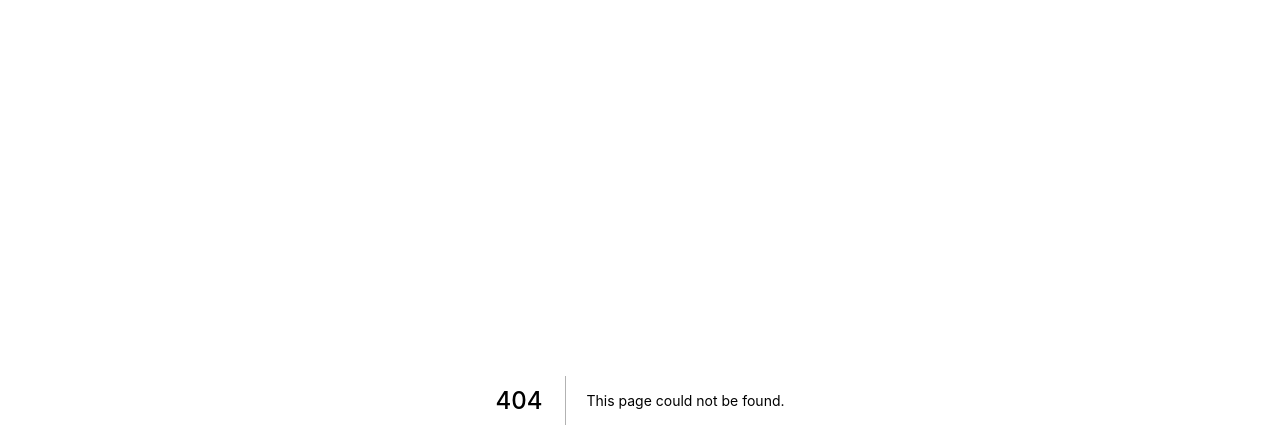
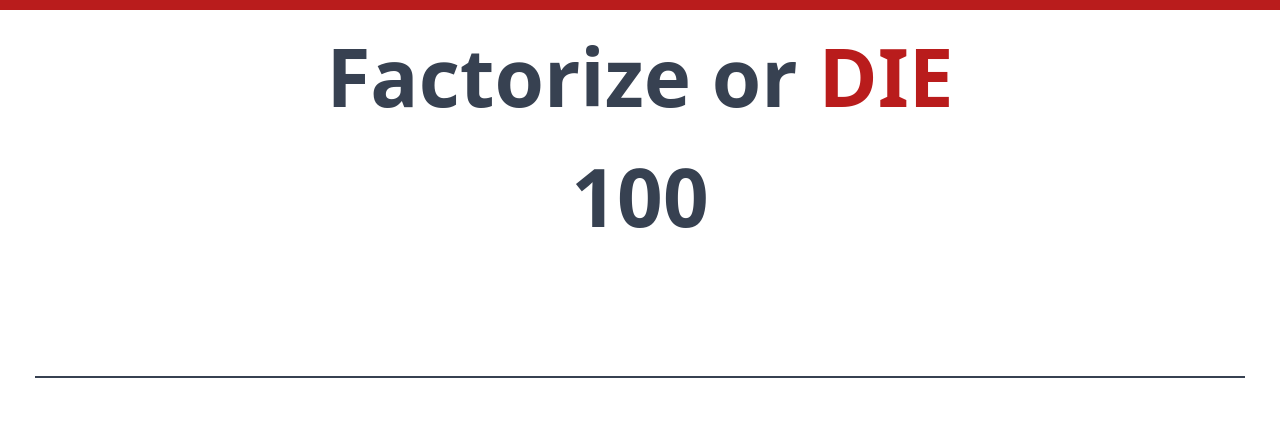
Before and after one commit to TomiMoreno/factorize-or-die, a Next.js app: page /classic in a window 1280 px wide. Before the commit this address had no page. Shown: the top 448 px of the page. Built offline with nearby package versions, Linux system fonts and the light colour scheme.

Commit message:
Add classic, bullet and menu

```diff
--- /dev/null
+++ b/src/components/Fact.tsx
@@ -0,0 +1,23 @@
+import React from "react";
+import { useNumberFact } from "../hooks/useNumbersFact";
+
+export default function Fact({
+  numberToFactorize,
+}: {
+  numberToFactorize: number;
+}) {
+  const fact = " " + useNumberFact(numberToFactorize) + " ";
+  const splittedFact = fact.split(` ${numberToFactorize.toString()} `);
+  return (
+    <h2 className="text-5xl font-extrabold leading-normal text-gray-700 md:text-[4rem]">
+      {splittedFact.map((currentLine, index) => (
+        <>
+          {currentLine}
+          {index < splittedFact.length - 1 && (
+            <span className="text-red-700">{` ${numberToFactorize} `}</span>
+          )}
+        </>
+      ))}
+    </h2>
+  );
+}
--- /dev/null
+++ b/src/components/Layout.tsx
@@ -0,0 +1,32 @@
+import Head from "next/head";
+import { useRouter } from "next/router";
+import React from "react";
+
+export default function Layout({ children }: { children: React.ReactNode }) {
+  const { pathname } = useRouter();
+
+  return (
+    <div>
+      <Head>
+        <title>Factorize or DIE</title>
+        <meta name="description" content="Generated by create-t3-app" />
+        <link rel="icon" href="/favicon.ico" />
+      </Head>
+
+      <main className="container mx-auto flex min-h-screen flex-col items-center justify-start p-4">
+        <h1 className="text-5xl font-extrabold leading-normal text-gray-700 md:text-[5rem]">
+          {pathname === "/free" ? (
+            <span>
+              Factorize and <span className="text-green-700">Chill</span>
+            </span>
+          ) : (
+            <span>
+              Factorize or <span className="text-red-700">DIE</span>
+            </span>
+          )}
+        </h1>
+        {children}
+      </main>
+    </div>
+  );
+}
--- a/src/components/ProgressBar.tsx
+++ b/src/components/ProgressBar.tsx
@@ -1,8 +1,8 @@
 import { useEffect, useState } from "react";
-import { LIMIT_FACTORIZE_TIME } from "../utils/constants";
+import { BULLET_LIMIT_FACTORIZE_TIME } from "../utils/constants";
 
 export default function ProgressBar({
-  timeToFill = LIMIT_FACTORIZE_TIME,
+  timeToFill = BULLET_LIMIT_FACTORIZE_TIME,
   fill = false,
 }) {
   const [fillBar, setFillBar] = useState(false);
--- a/src/hooks/useFactorize.ts
+++ b/src/hooks/useFactorize.ts
@@ -1,6 +1,6 @@
 /* eslint-disable @typescript-eslint/no-empty-function */
 import { useEffect, useState, useCallback } from "react";
-import { isPrime } from "../utils/math";
+import { isPrime, getFactors } from "../utils/math";
 
 const randomNum = (limit = 100) => Math.ceil(Math.random() * (limit - 1)) + 1;
 
@@ -13,6 +13,9 @@ export const useFactorize = ({
   onWin,
 }: UseFactorizeProps) => {
   const [numberToFactorize, setNumberToFactorize] = useState(randomNum);
+  const [factors, setFactors] = useState<number[]>(() =>
+    getFactors(numberToFactorize)
+  );
 
   const newNumberToFactorize = useCallback(() => {
     setNumberToFactorize((prevNumber) => {
@@ -20,6 +23,8 @@ export const useFactorize = ({
       while (newNumber === prevNumber) {
         newNumber = randomNum();
       }
+
+      setFactors(getFactors(newNumber));
       return newNumber;
     });
   }, []);
@@ -47,5 +52,6 @@ export const useFactorize = ({
   return {
     numberToFactorize,
     newNumberToFactorize,
+    factors,
   };
 };
--- a/src/pages/_app.tsx
+++ b/src/pages/_app.tsx
@@ -1,8 +1,13 @@
 import "../styles/globals.css";
 import type { AppType } from "next/dist/shared/lib/utils";
+import Layout from "../components/Layout";
 
 const MyApp: AppType = ({ Component, pageProps }) => {
-  return <Component {...pageProps} />;
+  return (
+    <Layout>
+      <Component {...pageProps} />
+    </Layout>
+  );
 };
 
 export default MyApp;
--- /dev/null
+++ b/src/pages/bullet.tsx
@@ -0,0 +1,84 @@
+import React, { useState } from "react";
+import ProgressBar from "../components/ProgressBar";
+import { useFactorize } from "../hooks/useFactorize";
+import { useNumberFact } from "../hooks/useNumbersFact";
+import { BULLET_LIMIT_FACTORIZE_TIME } from "../utils/constants";
+import { Button } from "../components/Button";
+import { useTimeout } from "../hooks/useTimeout";
+import { useEffect } from "react";
+
+export default function Bullet() {
+  const [status, setStatus] = useState<"playing" | "win" | "lose">("playing");
+  const [factorization, setFactorization] = useState("");
+  const { start, stop } = useTimeout(
+    () => setStatus("lose"),
+    BULLET_LIMIT_FACTORIZE_TIME
+  );
+  const { numberToFactorize, newNumberToFactorize, factors } = useFactorize({
+    factorization,
+    onWin: () => {
+      setStatus("win");
+    },
+  });
+  const fact = " " + useNumberFact(numberToFactorize) + " ";
+  const splittedFact = fact.split(` ${numberToFactorize.toString()} `);
+  const tryAgain = () => {
+    setFactorization("");
+    newNumberToFactorize();
+    setStatus("playing");
+  };
+
+  const next = () => {
+    newNumberToFactorize();
+    setStatus("playing");
+  };
+
+  useEffect(() => {
+    if (status === "playing") start();
+    if (status === "win") stop();
+  }, [status]); // eslint-disable-line react-hooks/exhaustive-deps
+
+  return (
+    <div className="flex flex-col items-center justify-center">
+      <ProgressBar fill={status === "playing"} />
+      {status === "playing" && (
+        <div className="flex flex-col items-center justify-center">
+          <h2 className="text-5xl font-extrabold leading-normal text-gray-700 md:text-[5rem]">
+            {numberToFactorize}
+          </h2>
+          <input
+            value={factorization}
+            onChange={(e) => setFactorization(e.target.value)}
+            className="border-b-2 border-gray-700 text-5xl font-extrabold leading-normal text-gray-700 focus:border-red-700 focus:outline-none md:text-[5rem]"
+          />
+        </div>
+      )}
+      {status === "win" && (
+        <div className="flex flex-col items-center gap-5">
+          <h2 className="text-5xl font-extrabold leading-normal text-gray-700 md:text-[4rem]">
+            {splittedFact.map((currentLine, index) => (
+              <>
+                {currentLine}
+                {index < splittedFact.length - 1 && (
+                  <span className="text-red-700">{` ${numberToFactorize} `}</span>
+                )}
+              </>
+            ))}
+          </h2>
+          <Button onClick={next}>Next</Button>
+        </div>
+      )}
+      {status === "lose" && (
+        <div className="flex flex-col items-center gap-5">
+          <h2 className="text-5xl font-extrabold leading-normal text-gray-700 md:text-[4rem]">
+            You lose
+          </h2>
+          <h2 className="text-5xl font-extrabold leading-normal text-gray-700 md:text-[4rem]">
+            The answer was: {factors.join("*")}
+          </h2>
+          <Button onClick={tryAgain}>Try Again</Button>
+        </div>
+      )}
+    </div>
+  );
+}
--- a/src/game/Game.tsx
+++ b/src/pages/classic.tsx
@@ -1,48 +1,47 @@
 import React, { useState } from "react";
 import ProgressBar from "../components/ProgressBar";
 import { useFactorize } from "../hooks/useFactorize";
-import { useNumberFact } from "../hooks/useNumbersFact";
-import { LIMIT_FACTORIZE_TIME } from "../utils/constants";
+import { CLASSIC_LIMIT_FACTORIZE_TIME } from "../utils/constants";
 import { Button } from "../components/Button";
 import { useTimeout } from "../hooks/useTimeout";
 import { useEffect } from "react";
 
-export default function Game() {
+export default function Classic() {
   const [status, setStatus] = useState<"playing" | "win" | "lose">("playing");
+  const [factorizedNumbers, setFactorizedNumbers] = useState(0);
   const [factorization, setFactorization] = useState("");
-  const { start, stop } = useTimeout(
+  const { start } = useTimeout(
     () => setStatus("lose"),
-    LIMIT_FACTORIZE_TIME
+    CLASSIC_LIMIT_FACTORIZE_TIME
   );
+
   const { numberToFactorize, newNumberToFactorize } = useFactorize({
     factorization,
     onWin: () => {
-      setStatus("win");
+      setFactorizedNumbers(
+        (prevFactorizedNumbers) => prevFactorizedNumbers + 1
+      );
       setFactorization("");
+      newNumberToFactorize();
     },
   });
-  const fact = " " + useNumberFact(numberToFactorize) + " ";
-  const splittedFact = fact.split(` ${numberToFactorize.toString()} `);
 
-  const tryAgain = () => {
+  const playAgain = () => {
     setFactorization("");
-    newNumberToFactorize();
-    setStatus("playing");
-  };
-
-  const next = () => {
     newNumberToFactorize();
     setStatus("playing");
   };
 
   useEffect(() => {
     if (status === "playing") start();
-    if (status === "win") stop();
   }, [status]); // eslint-disable-line react-hooks/exhaustive-deps
 
   return (
     <div className="flex flex-col items-center justify-center">
-      <ProgressBar fill={status === "playing"} />
+      <ProgressBar
+        timeToFill={CLASSIC_LIMIT_FACTORIZE_TIME}
+        fill={status === "playing"}
+      />
       {status === "playing" && (
         <div className="flex flex-col items-center justify-center">
           <h2 className="text-5xl font-extrabold leading-normal text-gray-700 md:text-[5rem]">
@@ -55,27 +54,12 @@ export default function Game() {
           />
         </div>
       )}
-      {status === "win" && (
-        <div className="flex flex-col items-center gap-5">
-          <h2 className="text-5xl font-extrabold leading-normal text-gray-700 md:text-[4rem]">
-            {splittedFact.map((currentLine, index) => (
-              <>
-                {currentLine}
-                {index < splittedFact.length - 1 && (
-                  <span className="text-red-700">{` ${numberToFactorize} `}</span>
-                )}
-              </>
-            ))}
-          </h2>
-          <Button onClick={next}>Next</Button>
-        </div>
-      )}
       {status === "lose" && (
         <div className="flex flex-col items-center gap-5">
           <h2 className="text-5xl font-extrabold leading-normal text-gray-700 md:text-[4rem]">
-            You lose
+            you factorize {factorizedNumbers} numbers!
           </h2>
-          <Button onClick={tryAgain}>Try Again</Button>
+          <Button onClick={playAgain}>play again</Button>
         </div>
       )}
     </div>
--- /dev/null
+++ b/src/pages/free.tsx
@@ -0,0 +1,55 @@
+import React, { useState } from "react";
+import { useFactorize } from "../hooks/useFactorize";
+import { Button } from "../components/Button";
+import { useNumberFact } from "../hooks/useNumbersFact";
+
+export default function Free() {
+  const [status, setStatus] = useState<"playing" | "win">("playing");
+  const [factorization, setFactorization] = useState("");
+  const { numberToFactorize, newNumberToFactorize } = useFactorize({
+    factorization,
+    onWin: () => {
+      setStatus("win");
+    },
+  });
+  const fact = " " + useNumberFact(numberToFactorize) + " ";
+  const splittedFact = fact.split(` ${numberToFactorize.toString()} `);
+
+  const next = () => {
+    setFactorization("");
+    newNumberToFactorize();
+    setStatus("playing");
+  };
+
+  return (
+    <div className="flex flex-col items-center justify-center">
+      {status === "playing" && (
+        <div className="flex flex-col items-center justify-center">
+          <h2 className="text-5xl font-extrabold leading-normal text-gray-700 md:text-[5rem]">
+            {numberToFactorize}
+          </h2>
+          <input
+            value={factorization}
+            onChange={(e) => setFactorization(e.target.value)}
+            className="border-b-2 border-gray-700 text-5xl font-extrabold leading-normal text-gray-700 focus:border-red-700 focus:outline-none md:text-[5rem]"
+          />
+        </div>
+      )}
+      {status === "win" && (
+        <div className="flex flex-col items-center gap-5">
+          <h2 className="text-5xl font-extrabold leading-normal text-gray-700 md:text-[4rem]">
+            {splittedFact.map((currentLine, index) => (
+              <>
+                {currentLine}
+                {index < splittedFact.length - 1 && (
+                  <span className="text-red-700">{` ${numberToFactorize} `}</span>
+                )}
+              </>
+            ))}
+          </h2>{" "}
+          <Button onClick={next}>Next</Button>
+        </div>
+      )}
+    </div>
+  );
+}
--- a/src/pages/index.tsx
+++ b/src/pages/index.tsx
@@ -1,38 +1,27 @@
 import type { NextPage } from "next";
-import Head from "next/head";
-import { useState } from "react";
-import Game from "../game/Game";
+import Link from "next/link";
 
 const Home: NextPage = () => {
-  const [hasStarted, setHasStarted] = useState(false);
-
-  const start = () => setHasStarted(true);
   return (
-    <>
-      <Head>
-        <title>Factorize or DIE</title>
-        <meta name="description" content="Generated by create-t3-app" />
-        <link rel="icon" href="/favicon.ico" />
-      </Head>
-
-      <main className="container mx-auto flex min-h-screen flex-col items-center justify-start p-4">
-        <h1 className="text-5xl font-extrabold leading-normal text-gray-700 md:text-[5rem]">
-          Factorize or <span className="text-red-700">DIE</span>
-        </h1>
-        <div className="mt-4 flex h-full w-full flex-grow flex-col items-center justify-center">
-          {hasStarted ? (
-            <Game />
-          ) : (
-            <button
-              onClick={start}
-              className="mt-4 rounded bg-red-700 py-2 px-4 font-mono text-3xl font-bold text-white transition-colors hover:bg-red-600"
-            >
-              Start
-            </button>
-          )}
-        </div>
-      </main>
-    </>
+    <main className="mt-4 flex h-full w-full flex-grow flex-col items-center justify-center">
+      <div className="flex flex-col items-center justify-center space-y-4">
+        <Link href="/bullet">
+          <a className="text-4xl font-bold text-red-700 hover:text-red-900">
+            Bullet
+          </a>
+        </Link>
+        <Link href="/free">
+          <a className="text-4xl font-bold text-red-700 hover:text-red-900">
+            Free
+          </a>
+        </Link>
+        <Link href="/classic">
+          <a className="text-4xl font-bold text-red-700 hover:text-red-900">
+            Classic
+          </a>
+        </Link>
+      </div>
+    </main>
   );
 };
 
--- a/src/utils/constants.ts
+++ b/src/utils/constants.ts
@@ -1,2 +1,3 @@
-export const LIMIT_FACTORIZE_TIME = 20000;
-export const LIMIT_PAUSE_TIME = 5000;
+export const BULLET_LIMIT_FACTORIZE_TIME = 20 * 1000;
+export const CLASSIC_LIMIT_FACTORIZE_TIME = 60 * 1000;
+export const LIMIT_PAUSE_TIME = 5 * 1000;
--- a/src/utils/math.ts
+++ b/src/utils/math.ts
@@ -36,3 +36,19 @@ export const calculatePrimesUpTo = (limit: number) => {
 
   return primes;
 };
+
+export const getFactors = (n: number) => {
+  const factors: number[] = [];
+  let actual = n;
+  if (isPrime(n)) return [n];
+  calculatePrimesUpTo(n);
+  for (const prime of primes) {
+    while (actual % prime === 0) {
+      actual = actual / prime;
+      factors.push(prime);
+    }
+    if (actual === 1) break;
+  }
+
+  return factors;
+};
```
